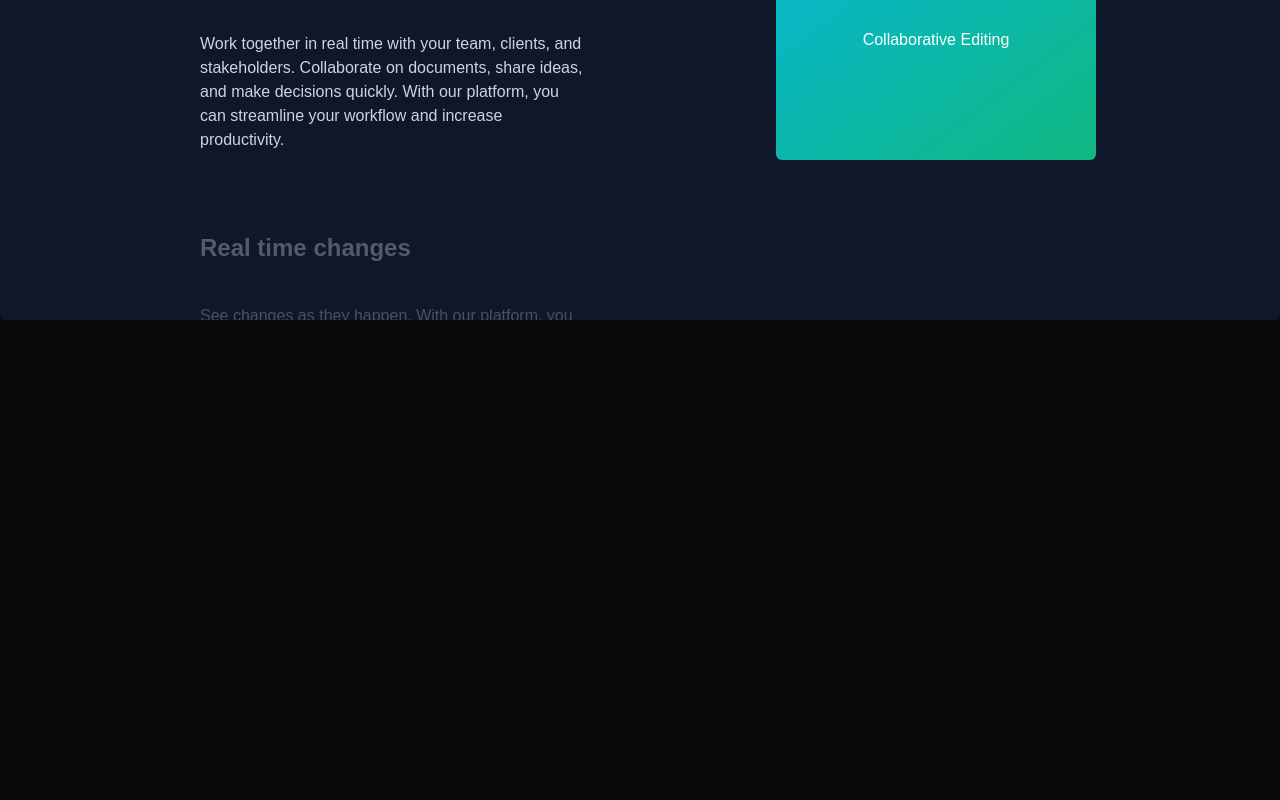
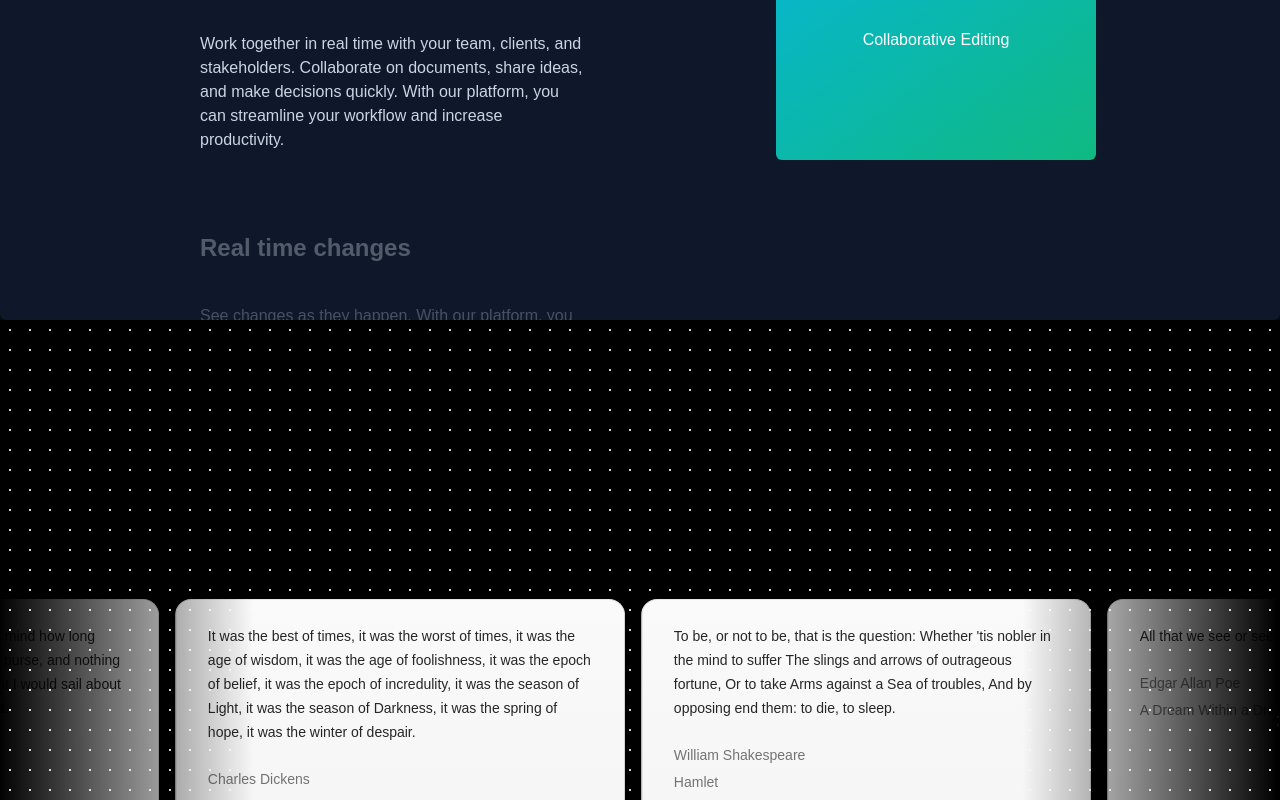
Before and after one commit to usman4222/Next_Music, a Next.js app: page / in a window 1280 px wide. Shown: the part 2000-2800 px from the top of the page. Before the commit the page ends 2320 px from the top, so only its background shows below. Built offline with nearby package versions, Linux system fonts and the light colour scheme.

Commit message:
add cards section

```diff
--- a/src/app/globals.css
+++ b/src/app/globals.css
@@ -39,3 +39,12 @@
   color: var(--foreground);
   font-family: Arial, Helvetica, sans-serif;
 }
+@theme inline {
+  --animate-scroll: scroll var(--animation-duration, 40s) var(--animation-direction, forwards) linear infinite;
+
+  @keyframes scroll {
+    to {
+      transform: translate(calc(-50% - 0.5rem));
+    }
+  }
+}
--- a/src/app/page.tsx
+++ b/src/app/page.tsx
@@ -1,5 +1,6 @@
 import CoursesSections from "@/compnents/CoursesSections";
 import HeroSection from "@/compnents/HeroSection";
+import InfiniteMovingCardsSection from "@/compnents/InfiniteMovingCardsSection";
 import WhyChooseUsSection from "@/compnents/WhyChooseUsSection";
 
 export default function Home() {
@@ -8,6 +9,7 @@
       <HeroSection />
       <CoursesSections/>
       <WhyChooseUsSection/>
+      <InfiniteMovingCardsSection/>
     </>
   );
 }
--- /dev/null
+++ b/src/compnents/InfiniteMovingCardsSection.tsx
@@ -0,0 +1,63 @@
+"use client";
+
+import React, { useEffect, useState } from "react";
+import { InfiniteMovingCards } from "./ui/infinite-moving-cards";
+import { cn } from "@/utils/cn";
+
+const testimonials = [
+  {
+    quote:
+      "It was the best of times, it was the worst of times, it was the age of wisdom, it was the age of foolishness, it was the epoch of belief, it was the epoch of incredulity, it was the season of Light, it was the season of Darkness, it was the spring of hope, it was the winter of despair.",
+    name: "Charles Dickens",
+    title: "A Tale of Two Cities",
+  },
+  {
+    quote:
+      "To be, or not to be, that is the question: Whether 'tis nobler in the mind to suffer The slings and arrows of outrageous fortune, Or to take Arms against a Sea of troubles, And by opposing end them: to die, to sleep.",
+    name: "William Shakespeare",
+    title: "Hamlet",
+  },
+  {
+    quote: "All that we see or seem is but a dream within a dream.",
+    name: "Edgar Allan Poe",
+    title: "A Dream Within a Dream",
+  },
+  {
+    quote:
+      "It is a truth universally acknowledged, that a single man in possession of a good fortune, must be in want of a wife.",
+    name: "Jane Austen",
+    title: "Pride and Prejudice",
+  },
+  {
+    quote:
+      "Call me Ishmael. Some years ago—never mind how long precisely—having little or no money in my purse, and nothing particular to interest me on shore, I thought I would sail about a little and see the watery part of the world.",
+    name: "Herman Melville",
+    title: "Moby-Dick",
+  },
+];
+
+const InfiniteMovingCardsSection = () => {
+  return (
+    <div className="relative flex h-[50rem] w-full items-center justify-center bg-black">
+      <div
+        className={cn(
+          "absolute inset-0",
+          "[background-size:20px_20px]",
+          "[background-image:radial-gradient(#d4d4d4_1px,transparent_1px)]",
+          "dark:[background-image:radial-gradient(#404040_1px,transparent_1px)]"
+        )}
+      />
+      <div className="pointer-events-none absolute inset-0 flex items-center justify-center bg-transparent [mask-image:radial-gradient(ellipse_at_center,transparent_20%,black)] dark:bg-black"></div>
+      <div className="h-[40rem] rounded-md flex flex-col antialiased bg-transparent dark:bg-grid-white/[0.05] items-center justify-center relative overflow-hidden">
+        <InfiniteMovingCards
+          items={testimonials}
+          direction="right"
+          speed="slow"
+        />
+      </div>
+      ;
+    </div>
+  );
+};
+
+export default InfiniteMovingCardsSection;
--- /dev/null
+++ b/src/compnents/ui/infinite-moving-cards.tsx
@@ -0,0 +1,117 @@
+"use client";
+
+import { cn } from "@/utils/cn";
+import React, { useEffect, useState } from "react";
+
+export const InfiniteMovingCards = ({
+  items,
+  direction = "left",
+  speed = "fast",
+  pauseOnHover = true,
+  className,
+}: {
+  items: {
+    quote: string;
+    name: string;
+    title: string;
+  }[];
+  direction?: "left" | "right";
+  speed?: "fast" | "normal" | "slow";
+  pauseOnHover?: boolean;
+  className?: string;
+}) => {
+  const containerRef = React.useRef<HTMLDivElement>(null);
+  const scrollerRef = React.useRef<HTMLUListElement>(null);
+
+  useEffect(() => {
+    addAnimation();
+  }, []);
+  const [start, setStart] = useState(false);
+  function addAnimation() {
+    if (containerRef.current && scrollerRef.current) {
+      const scrollerContent = Array.from(scrollerRef.current.children);
+
+      scrollerContent.forEach((item) => {
+        const duplicatedItem = item.cloneNode(true);
+        if (scrollerRef.current) {
+          scrollerRef.current.appendChild(duplicatedItem);
+        }
+      });
+
+      getDirection();
+      getSpeed();
+      setStart(true);
+    }
+  }
+  const getDirection = () => {
+    if (containerRef.current) {
+      if (direction === "left") {
+        containerRef.current.style.setProperty(
+          "--animation-direction",
+          "forwards",
+        );
+      } else {
+        containerRef.current.style.setProperty(
+          "--animation-direction",
+          "reverse",
+        );
+      }
+    }
+  };
+  const getSpeed = () => {
+    if (containerRef.current) {
+      if (speed === "fast") {
+        containerRef.current.style.setProperty("--animation-duration", "20s");
+      } else if (speed === "normal") {
+        containerRef.current.style.setProperty("--animation-duration", "40s");
+      } else {
+        containerRef.current.style.setProperty("--animation-duration", "80s");
+      }
+    }
+  };
+  return (
+    <div
+      ref={containerRef}
+      className={cn(
+        "scroller relative z-20 max-w-7xl overflow-hidden [mask-image:linear-gradient(to_right,transparent,white_20%,white_80%,transparent)]",
+        className,
+      )}
+    >
+      <ul
+        ref={scrollerRef}
+        className={cn(
+          "flex w-max min-w-full shrink-0 flex-nowrap gap-4 py-4",
+          start && "animate-scroll",
+          pauseOnHover && "hover:[animation-play-state:paused]",
+        )}
+      >
+        {items.map((item, idx) => (
+          <li
+            className="relative w-[350px] max-w-full shrink-0 rounded-2xl border border-b-0 border-zinc-200 bg-[linear-gradient(180deg,#fafafa,#f5f5f5)] px-8 py-6 md:w-[450px] dark:border-zinc-700 dark:bg-[linear-gradient(180deg,#27272a,#18181b)]"
+            key={item.name}
+          >
+            <blockquote>
+              <div
+                aria-hidden="true"
+                className="user-select-none pointer-events-none absolute -top-0.5 -left-0.5 -z-1 h-[calc(100%_+_4px)] w-[calc(100%_+_4px)]"
+              ></div>
+              <span className="relative z-20 text-sm leading-[1.6] font-normal text-neutral-800 dark:text-gray-100">
+                {item.quote}
+              </span>
+              <div className="relative z-20 mt-6 flex flex-row items-center">
+                <span className="flex flex-col gap-1">
+                  <span className="text-sm leading-[1.6] font-normal text-neutral-500 dark:text-gray-400">
+                    {item.name}
+                  </span>
+                  <span className="text-sm leading-[1.6] font-normal text-neutral-500 dark:text-gray-400">
+                    {item.title}
+                  </span>
+                </span>
+              </div>
+            </blockquote>
+          </li>
+        ))}
+      </ul>
+    </div>
+  );
+};
```
